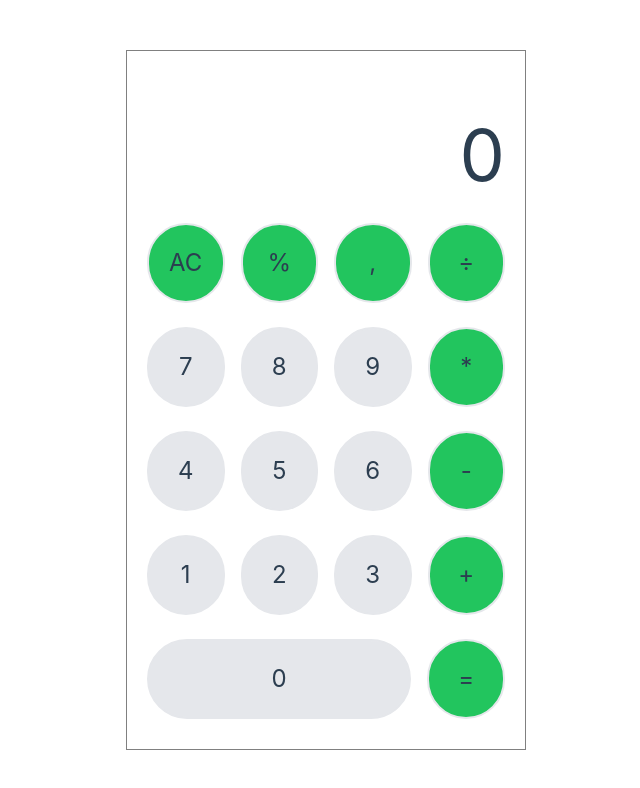
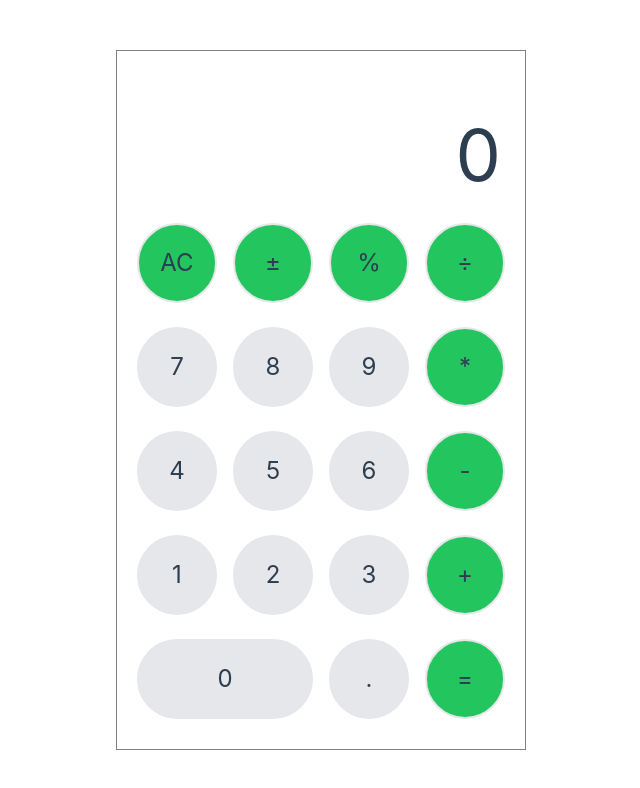
Before and after one commit to catakkio/innocv-calculator, a Vue app: page / in a window 1280 px wide. Shown: the top 788 px of the page, without its empty margins (114-754 px from the left). Built offline with nearby package versions, Linux system fonts and the light colour scheme.

Commit message:
Add module operator, css fix

```diff
--- a/src/store/CalculatorStore.ts
+++ b/src/store/CalculatorStore.ts
@@ -1,6 +1,6 @@
 import { defineStore } from "pinia";
 import Operator from "@/utils/Operator";
-import { removeFirstCharZero, replaceDotWithComma } from "@/utils/Utils";
+import { removeFirstCharZero } from "@/utils/Utils";
 
 export const useCalculatorStore = defineStore("CalculatorStore", {
   state: () => {
--- a/src/ui/components/Calculator/Calculator.vue
+++ b/src/ui/components/Calculator/Calculator.vue
@@ -27,7 +27,7 @@ export default {
 <style scoped>
 .calculator-container {
   height: 700px;
-  width: 400px;
+  width: 410px;
   border: 1px solid gray;
 }
 </style>
--- a/src/ui/components/Calculator/_components/CalculatorBtnNumber.vue
+++ b/src/ui/components/Calculator/_components/CalculatorBtnNumber.vue
@@ -1,7 +1,7 @@
 <template>
   <p
     class="flex justify-center items-center h-20 border-2 border-solid rounded-full text-2xl cursor-pointer bg-gray-200 hover:bg-gray-300 active:bg-gray-400 focus:outline-none focus:ring focus:ring-gray-500"
-    :class="size === 'large' ? 'large' : 'w-20'"
+    :class="size === 'large' ? 'w-44' : 'w-20'"
     @click="calculatorStore.printDigit(value)"
   >
     {{ value }}
--- a/src/ui/components/Calculator/_components/CalculatorDisplay.vue
+++ b/src/ui/components/Calculator/_components/CalculatorDisplay.vue
@@ -1,5 +1,5 @@
 <template>
-  <div class="flex items-end justify-end mb-5 px-5">
+  <div class="flex items-end justify-end mb-5 px-6">
     <p
       :class="{
         'text-7xl': calculatorStore.displayedValue.length < 9,
--- a/src/ui/components/Calculator/_components/CalculatorKeyboard.vue
+++ b/src/ui/components/Calculator/_components/CalculatorKeyboard.vue
@@ -2,8 +2,9 @@
   <div>
     <div class="flex space-x-4 px-5 py-3">
       <btn-operator :operator="operation.Reset" />
+      <btn-operator :operator="operation.Module" />
       <btn-operator :operator="operation.Percentage" />
-      <btn-operator :operator="operation.Comma" />
+
       <btn-operator :operator="operation.Division" />
     </div>
 
@@ -30,6 +31,7 @@
 
     <div class="flex space-x-4 px-5 py-3">
       <btn-number :value="0" size="large" />
+      <btn-number value="." />
       <btn-operator class="items-right" :operator="operation.Equal" />
     </div>
   </div>
--- a/src/utils/Operator.ts
+++ b/src/utils/Operator.ts
@@ -6,7 +6,7 @@ enum Operator {
   Multiplication = "*",
   Percentage = "%",
   Reset = "AC",
-  Comma = ",",
+  Module = "±",
 }
 
 export default Operator;
```
